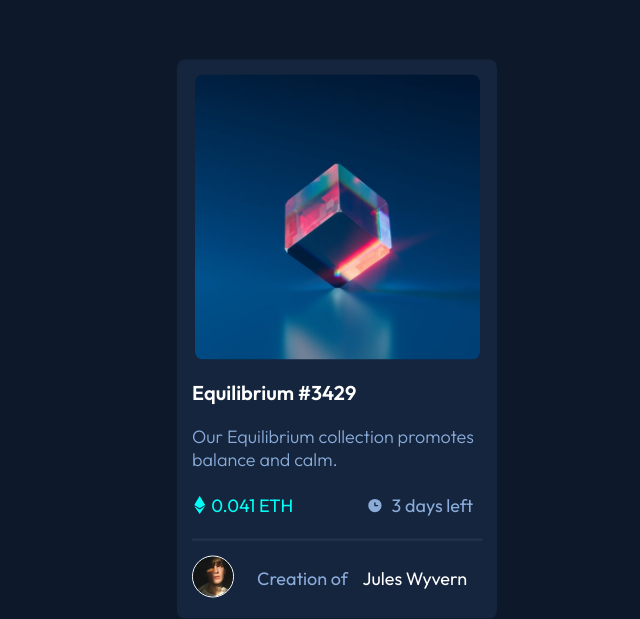
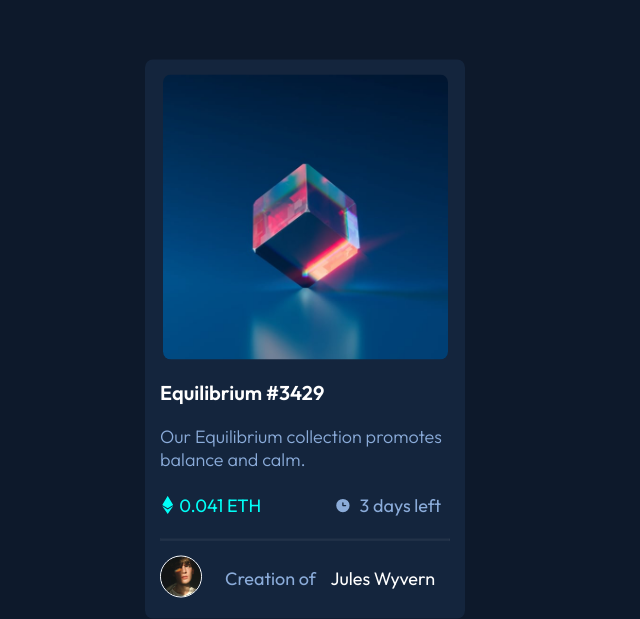
Before and after one commit to Endzeitfee/NFT-Preview-Challenge, a plain HTML site: page index.html in a window 1280 px wide. Shown: the part 220-839 px from the top of the page, without its empty margins (335-975 px from the left). Drawn offline with Linux system fonts and the light colour scheme.

Commit message:
Add files via upload

```diff
--- a/styles.css
+++ b/styles.css
@@ -19,12 +19,13 @@ body {
   align-items: center;
   height: 100vh;
 }
+
 .nft-card {
   background-color: var(--color-very-dark-blue-one);
   width: 320px;
   border: none;
   border-radius: 8px;
-  transform: translate(+10%, +50%);
+  transform: translate(+0%, +50%);
   text-align: left;
 }
 
```
